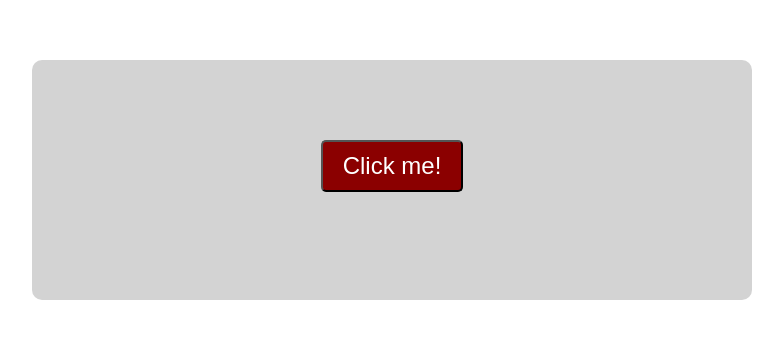
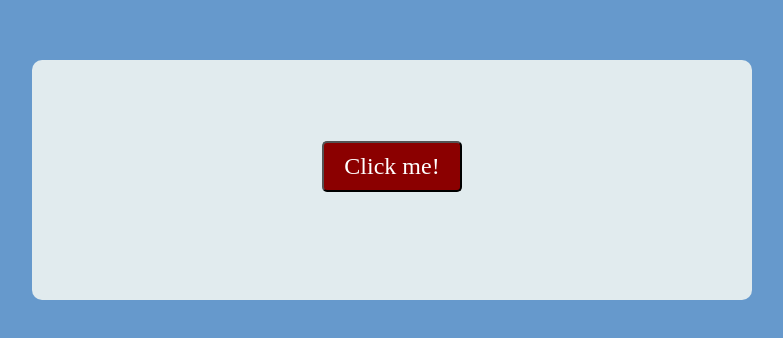
Before and after one commit to Pawel024/brain-builder, a React (Create React App) app: page / in a window 1280 px wide. Shown: the part 220-558 px from the top of the page, without its empty margins (248-1031 px from the left). Built offline with nearby package versions, Linux system fonts and the light colour scheme.

Commit message:
version 4

```diff
--- a/src/App.css
+++ b/src/App.css
@@ -14,7 +14,7 @@
 }
 
 .App-header {
-  background-color: #c3d7df;
+  background-color: #6699CC;
   min-height: 100vh;
   display: flex;
   flex-direction: column;
@@ -22,6 +22,14 @@
   justify-content: center;
   font-size: calc(10px + 2vmin);
   color: white;
+}
+
+.App-box {
+  text-align: center;
+  background-color: #E1EBEE;
+  height: 30vh;
+  width: 90vh;
+  border-radius: 10px;
 }
 
 .App-link {
@@ -36,3 +44,16 @@
     transform: rotate(360deg);
   }
 }
+
+.App-link {
+  color: #61dafb;
+}
+
+@keyframes App-logo-spin {
+  from {
+    transform: rotate(0deg);
+  }
+  to {
+    transform: rotate(360deg);
+  }
+}
--- a/src/App.js
+++ b/src/App.js
@@ -1,4 +1,5 @@
 import React, { useState } from 'react';
+import './App.css';
 
 function App() {
   const [message, setMessage] = useState('');
@@ -29,10 +30,11 @@ function App() {
   };
 
   return (
+    <div className="App-header">
       <div style={{ display: 'flex', justifyContent: 'center', alignItems: 'center', height: '100vh' }}>
-      <div style={{ textAlign: 'center', backgroundColor: 'lightgray', height: '30vh', width: '90vh', borderRadius: '10px' }}>
+        <div className="App-box">
           <div style={{ display: 'flex', flexDirection: 'column', alignItems: 'center', justifyContent: 'center', height: '80%' }}>
-          <button onClick={generateMessage} style={{ backgroundColor: 'darkred', color: 'white', fontSize: '24px', textAlign: 'center', transition: 'background-color 0.5s ease', padding: '10px 20px', borderRadius: '5px', marginBottom: '20px', marginTop: '40px' }}>
+            <button onClick={generateMessage} style={{ backgroundColor: 'darkred', color: 'white', fontFamily: 'Aptos', fontSize: '24px', textAlign: 'center', transition: 'background-color 0.5s ease', padding: '10px 20px', borderRadius: '5px', marginBottom: '20px', marginTop: '40px' }}>
               Click me!
             </button>
             {isLoading ? (
@@ -40,10 +42,11 @@ function App() {
                 <div style={{ width: `${progress}%`, height: '100%', backgroundColor: 'darkred', borderRadius: '5px' }}></div>
               </div>
             ) : (
-            <div style={{ color: 'black', fontFamily: 'Arial', fontSize: '18px', textAlign: 'center', fontWeight: 'bold' }}>
+              <div style={{ color: 'black', fontFamily: 'Aptos', fontSize: '18px', textAlign: 'center', fontWeight: 'bold' }}>
                 {message}
               </div>
             )}
+          </div>
         </div>
       </div>
     </div>
```
Lines whose indentation alone changed are shown as unchanged.
